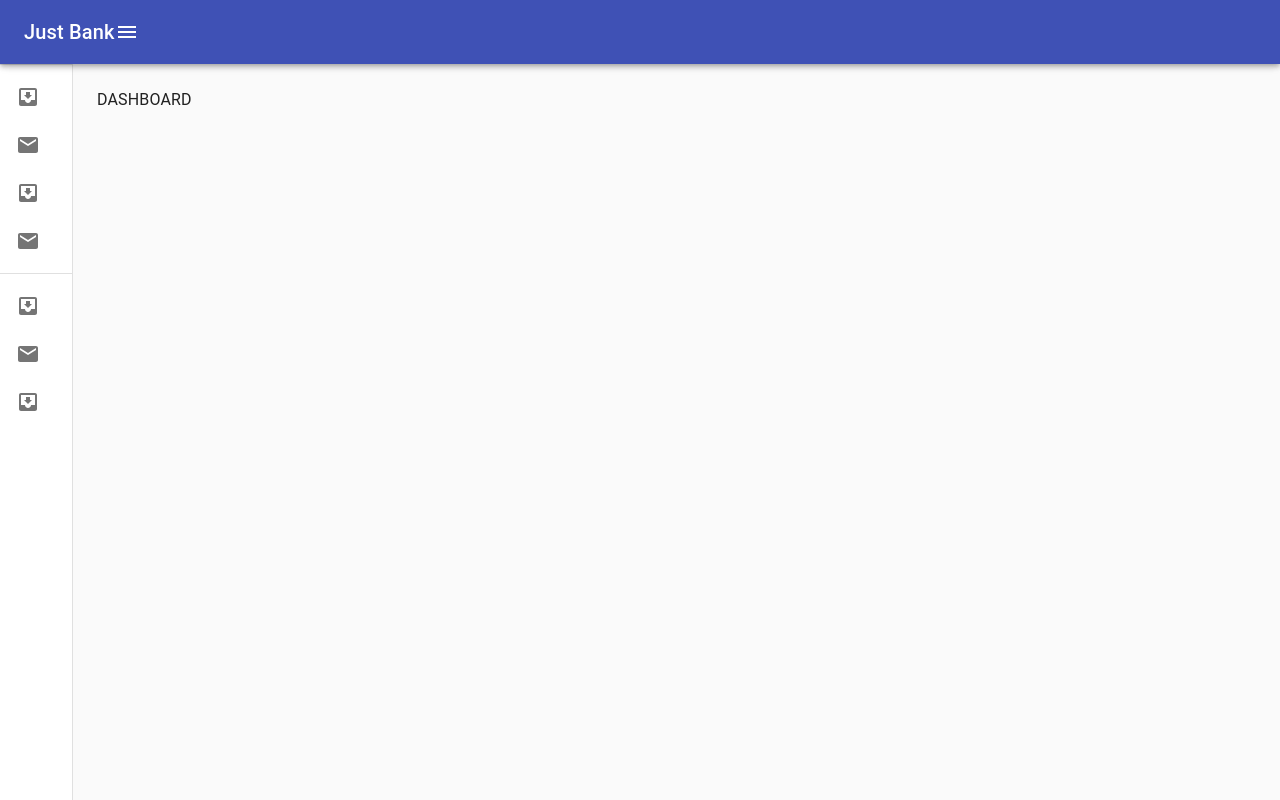
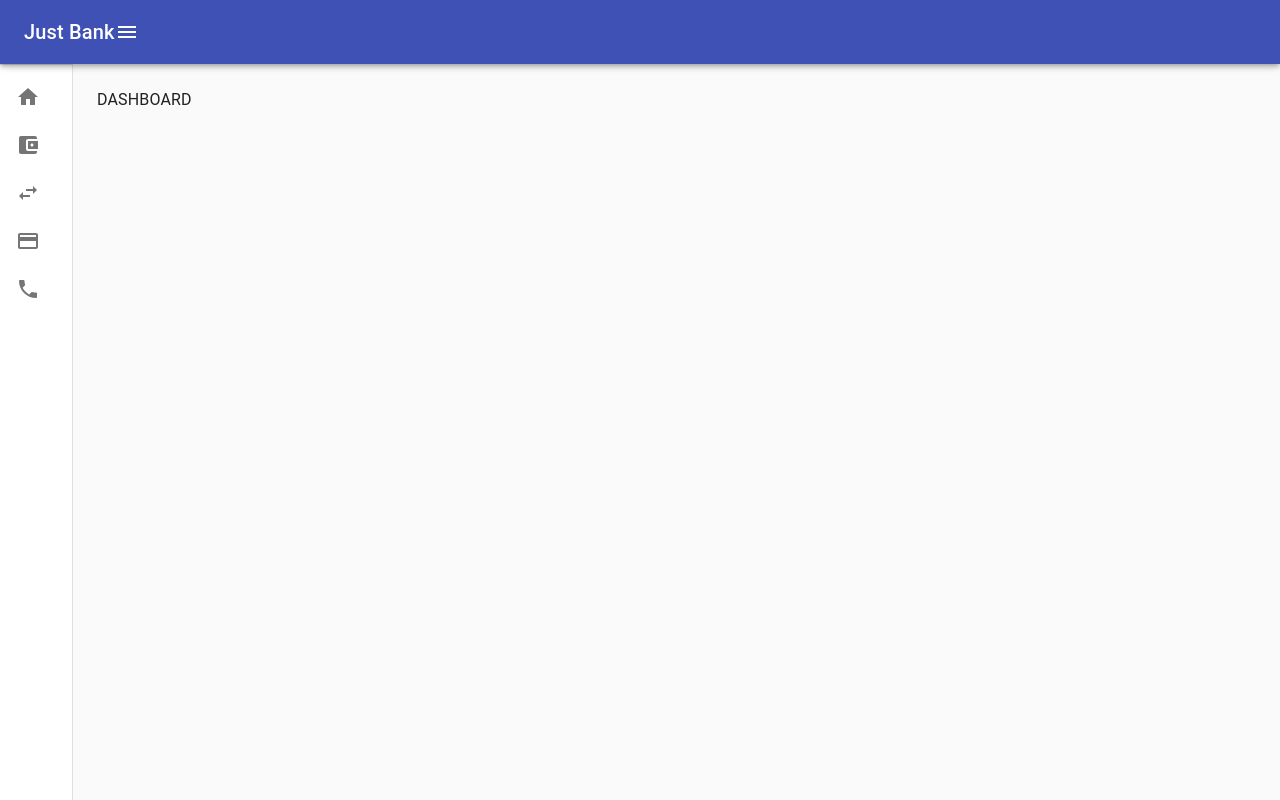
Before and after one commit to sophiebl/banking-app, a React (Create React App) app: page / in a window 1280 px wide. Built offline with nearby package versions, Linux system fonts and the light colour scheme.

Commit message:
Menu Styling

```diff
--- a/src/components/Header.js
+++ b/src/components/Header.js
@@ -1,5 +1,4 @@
 import React from "react";
-import clsx from "clsx";
 import { makeStyles } from "@material-ui/core/styles";
 import AppBar from "@material-ui/core/AppBar";
 import Toolbar from "@material-ui/core/Toolbar";
@@ -17,32 +16,16 @@ const useStyles = makeStyles((theme) => ({
       duration: theme.transitions.duration.leavingScreen,
     }),
   },
-  appBarShift: {
-    marginLeft: drawerWidth,
-    width: `calc(100% - ${drawerWidth}px)`,
-    transition: theme.transitions.create(["width", "margin"], {
-      easing: theme.transitions.easing.sharp,
-      duration: theme.transitions.duration.enteringScreen,
-    }),
-  },
   menuButton: {
     marginRight: 36,
   },
-  hide: {
-    display: "none",
-  },
 }));
 
-export default function Header({ open, handleDrawerOpen }) {
+export default function Header({ open, handleToggleDrawer }) {
   const classes = useStyles();
 
   return (
-    <AppBar
-      position="fixed"
-      className={clsx(classes.appBar, {
-        [classes.appBarShift]: open,
-      })}
-    >
+    <AppBar position="fixed" className={classes.appBar}>
       <Toolbar>
         <Typography variant="h6" noWrap>
           Just Bank
@@ -50,11 +33,9 @@ export default function Header({ open, handleDrawerOpen }) {
         <IconButton
           color="inherit"
           aria-label="open drawer"
-          onClick={handleDrawerOpen}
+          onClick={handleToggleDrawer}
           edge="start"
-          className={clsx(classes.menuButton, {
-            [classes.hide]: open,
-          })}
+          className={classes.menuButton}
         >
           <MenuIcon />
         </IconButton>
--- a/src/components/Layout.js
+++ b/src/components/Layout.js
@@ -41,19 +41,15 @@ export default function Layout() {
   const classes = useStyles();
   const [open, setOpen] = React.useState(false);
 
-  const handleDrawerOpen = () => {
-    setOpen(true);
-  };
-
-  const handleDrawerClose = () => {
-    setOpen(false);
+  const handleToggleDrawer = () => {
+    open ? setOpen(false) : setOpen(true);
   };
 
   return (
     <div className={classes.root}>
       <CssBaseline />
-      <Header open={open} handleDrawerOpen={handleDrawerOpen} />
-      <SideMenu open={open} handleDrawerClose={handleDrawerClose} />
+      <Header open={open} handleToggleDrawer={handleToggleDrawer} />
+      <SideMenu open={open} />
       <Main />
     </div>
   );
--- a/src/components/SideMenu.js
+++ b/src/components/SideMenu.js
@@ -1,17 +1,17 @@
 import React from "react";
 import clsx from "clsx";
-import { makeStyles, useTheme } from "@material-ui/core/styles";
+import { makeStyles } from "@material-ui/core/styles";
 import Drawer from "@material-ui/core/Drawer";
 import List from "@material-ui/core/List";
 import Divider from "@material-ui/core/Divider";
-import IconButton from "@material-ui/core/IconButton";
-import ChevronLeftIcon from "@material-ui/icons/ChevronLeft";
-import ChevronRightIcon from "@material-ui/icons/ChevronRight";
 import ListItem from "@material-ui/core/ListItem";
 import ListItemIcon from "@material-ui/core/ListItemIcon";
 import ListItemText from "@material-ui/core/ListItemText";
-import InboxIcon from "@material-ui/icons/MoveToInbox";
-import MailIcon from "@material-ui/icons/Mail";
+import HomeIcon from "@material-ui/icons/Home";
+import AccountBalanceWalletIcon from "@material-ui/icons/AccountBalanceWallet";
+import TransferIcon from "@material-ui/icons/SwapHoriz";
+import CbIcon from "@material-ui/icons/Payment";
+import PhoneIcon from "@material-ui/icons/Phone";
 
 const drawerWidth = 240;
 
@@ -39,20 +39,37 @@ const useStyles = makeStyles((theme) => ({
       width: theme.spacing(9) + 1,
     },
   },
-  toolbar: {
-    display: "flex",
-    alignItems: "center",
-    justifyContent: "flex-end",
-    padding: theme.spacing(0, 1),
+  verticalSpacer: {
     // necessary for content to be below app bar
     ...theme.mixins.toolbar,
   },
 }));
 
-export default function SideMenu({ open, handleDrawerClose }) {
+const menuItems = [
+  {
+    text: "Overview",
+    icon: <HomeIcon />,
+  },
+  {
+    text: "Accounts",
+    icon: <AccountBalanceWalletIcon />,
+  },
+  {
+    text: "Transfers",
+    icon: <TransferIcon />,
+  },
+  {
+    text: "Credit Cards",
+    icon: <CbIcon />,
+  },
+  {
+    text: "Support",
+    icon: <PhoneIcon />,
+  },
+];
+
+export default function SideMenu({ open }) {
   const classes = useStyles();
-  const theme = useTheme();
-
   return (
     <Drawer
       variant="permanent"
@@ -67,33 +84,12 @@ export default function SideMenu({ open, handleDrawerClose }) {
         }),
       }}
     >
-      <div className={classes.toolbar}>
-        <IconButton onClick={handleDrawerClose}>
-          {theme.direction === "rtl" ? (
-            <ChevronRightIcon />
-          ) : (
-            <ChevronLeftIcon />
-          )}
-        </IconButton>
-      </div>
+      <div className={classes.verticalSpacer}></div>
       <Divider />
       <List>
-        {["Inbox", "Starred", "Send email", "Drafts"].map((text, index) => (
+        {menuItems.map(({ text, icon }, index) => (
           <ListItem button key={text}>
-            <ListItemIcon>
-              {index % 2 === 0 ? <InboxIcon /> : <MailIcon />}
-            </ListItemIcon>
-            <ListItemText primary={text} />
-          </ListItem>
-        ))}
-      </List>
-      <Divider />
-      <List>
-        {["All mail", "Trash", "Spam"].map((text, index) => (
-          <ListItem button key={text}>
-            <ListItemIcon>
-              {index % 2 === 0 ? <InboxIcon /> : <MailIcon />}
-            </ListItemIcon>
+            <ListItemIcon>{icon}</ListItemIcon>
             <ListItemText primary={text} />
           </ListItem>
         ))}
```
